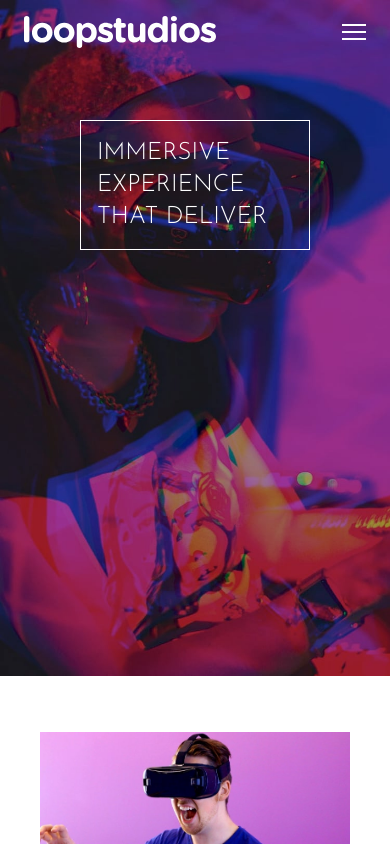
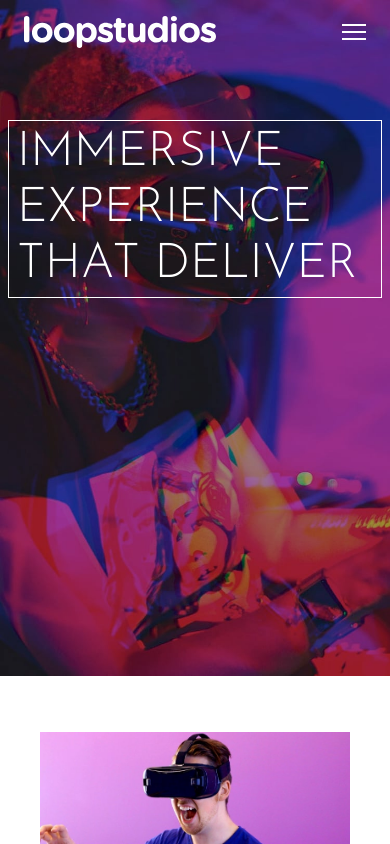
Before and after one commit to Elai5/loopstudio, a React (Vite) app: page / in a window 390 px wide. Shown: the top 844 px of the page. Built offline with nearby package versions, Linux system fonts and the light colour scheme.

Commit message:
hometext responsive

```diff
--- a/src/components/Home.jsx
+++ b/src/components/Home.jsx
@@ -24,12 +24,11 @@ export const Home = () => {
         />
       </picture>
       <>
-        <div className="absolute inset-0 px-20">
+        <div className="absolute inset-0 px-2 lg:px-20 md:px-20 w-full">
           <Navbar />
           <div className="w-full flex min-h-screen py-30 lg:px-10">
-            <div className="w-full lg:w-3/4 text-left text-white">
-              {/* <h1 className="text-4xl max-w-full p-6 flex flex-col border bg-transparent border-white lg:p-8 lg:text-5xl font-josefin"> */}
-              <h1 className="text-2xl sm:text-3xl lg:text-5xl w-full p-4 sm:p-6 lg:p-8 flex flex-col border border-white font-josefin break-words">
+            <div className="w-full lg:w-3/4 md:w-1/2 text-left text-white">
+              <h1 className="w-full max-w-full flex flex-col gap-2 text-5xl lg:text-4xl md:text-4xl font-josefin border border-white p-2 lg:p-4 sm:p-2 ">
                 <span>IMMERSIVE</span>
                 <span>EXPERIENCE</span>
                 <span>THAT DELIVER</span>
```
